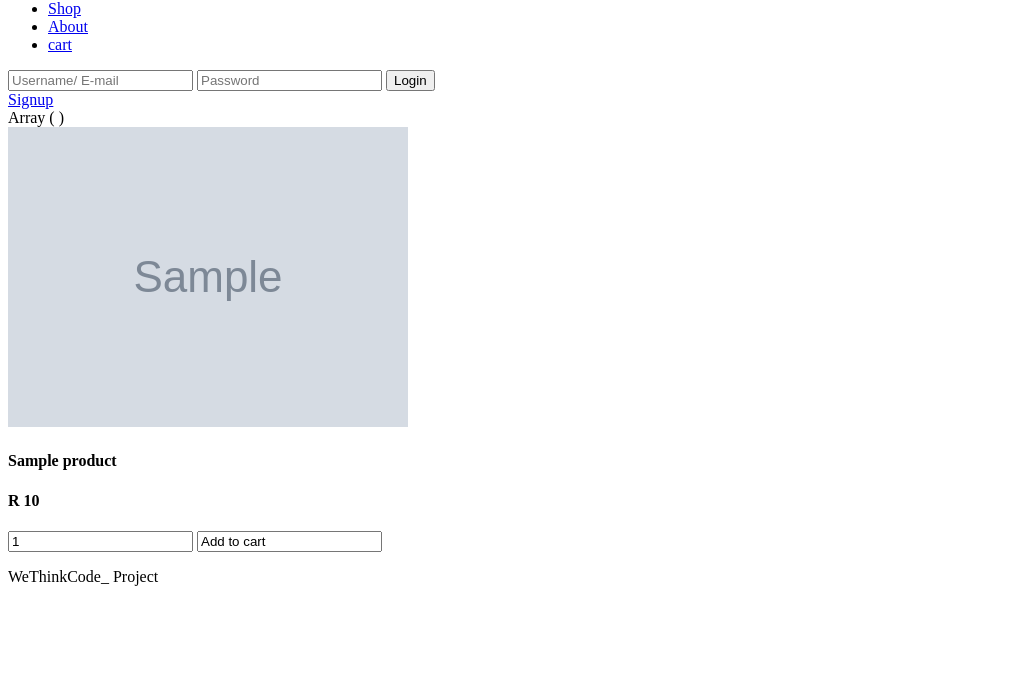
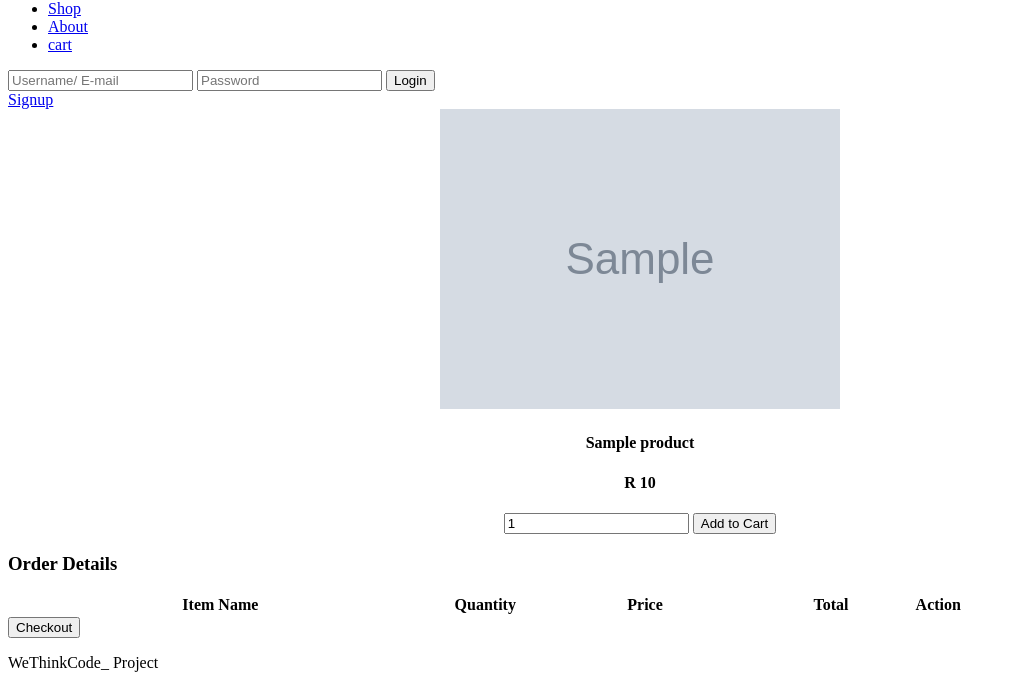
Before and after one commit to Rubzy0422/php, a PHP site: page /shop.php in a window 1280 px wide. Shown: the part 346-1034 px from the top of the page, without its empty margins (0-1016 px from the left). Before the commit the page ends 932 px from the top, so only its background shows below. Run offline with PHP 8.4, Linux system fonts and the light colour scheme; tables that the repository leaves empty or names only in its code hold one stand-in row (values such as "Sample post"); grey boxes marked "Sample" are stand-in pictures; lists and menus that the app fills with data are empty.

Commit message:
fixed shopping cart

```diff
--- a/rush00/shop.php
+++ b/rush00/shop.php
@@ -3,60 +3,128 @@
 require "header.php";
 require "includes/dbh.inc.php";
 
-session_start();
-$product_ids = array();
-//check if Add to cart has been pressed
-if (filter_input(INPUT_POST, 'add_to_cart')) {
-	if (isset($_SESSION['shopping_cart']))
+
+if(isset($_POST["add_to_cart"]))
+{
+	if(isset($_SESSION["shopping_cart"]))
 	{
-
+		$item_array_id = array_column($_SESSION["shopping_cart"], "item_id");
+		if(!in_array($_GET["id"], $item_array_id))
+		{
+			$count = count($_SESSION["shopping_cart"]);
+			$item_array = array(
+				'item_id'			=>	$_GET["id"],
+				'item_name'			=>	$_POST["hidden_name"],
+				'item_price'		=>	$_POST["hidden_price"],
+				'item_quantity'		=>	$_POST["quantity"]
+			);
+			$_SESSION["shopping_cart"][$count] = $item_array;
+		}
+		else
+		{
+			echo '<script>alert("Item Already Added")</script>';
+		}
 	}
-	else // if shopping cart not exist create product
+	else
 	{
-		$_SESSION['shopping_cart'][0] = array
-		(
-			'id' => filter_inpput(INPUT_GET, 'id'),
-			'name' => filter_input(INPUT_POST, 'name'),
-			'price' => filter_input(INPUT_POST, 'price'),
-			'quantity' => filter_input(INPUT_POST, 'quantity')
+		$item_array = array(
+			'item_id'			=>	$_GET["id"],
+			'item_name'			=>	$_POST["hidden_name"],
+			'item_price'		=>	$_POST["hidden_price"],
+			'item_quantity'		=>	$_POST["quantity"]
 		);
+		$_SESSION["shopping_cart"][0] = $item_array;
 	}
 }
-print_r($_SESSION);
-// Create filter
 
-$sql = 'SELECT * FROM products ORDER BY id ASC';
+if(isset($_GET["action"]))
+{
+	if($_GET["action"] == "delete")
+	{
+		foreach($_SESSION["shopping_cart"] as $keys => $values)
+		{
+			if($values["item_id"] == $_GET["id"])
+			{
+				unset($_SESSION["shopping_cart"][$keys]);
+				echo '<script>alert("Item Removed")</script>';
+				echo '<script>window.location="shop.php"</script>';
+			}
+		}
+	}
+}
 
-$result = mysqli_query($conn, $sql);
 ?>
-	<main>
-		<div class="wrapper-main">
-			<section class="section-default">
-<?php
-	if ($result):
-		if (mysqli_num_rows($result) > 0):
-			while ($product = mysqli_fetch_assoc($result)):
+
+		<div class="container">
+			<?php
+				$query = "SELECT * FROM tbl_product ORDER BY id ASC";
+				$result = mysqli_query($conn, $query);
+				if(mysqli_num_rows($result) > 0)
+				{
+					while($row = mysqli_fetch_array($result))
+					{
+				?>
+			<div class="col-md-4">
+				<form method="post" action="shop.php?action=add&id=<?php echo $row["id"]; ?>">
+					<div align="center">
+						<img src="<?php echo $row["image"]; ?>" class="img-responsive" /><br />
+						<h4 class="text-info"><?php echo $row["name"]; ?></h4>
+						<h4 class="text-danger">R <?php echo $row["price"]; ?></h4>
+						<input type="text" name="quantity" value="1" class="form-control" />
+						<input type="hidden" name="hidden_name" value="<?php echo $row["name"]; ?>" />
+						<input type="hidden" name="hidden_price" value="<?php echo $row["price"]; ?>" />
+						<input type="submit" name="add_to_cart" value="Add to Cart" />
+					</div>
+				</form>
+			</div>
+			<?php
+					}
+				}
 			?>
-				<div class="item-container" >
-					<form method="POST" action="index.php?action=add&id=<?php echo $product['id']; ?>">
-						<div class="products">
-						<img src= "<?php echo $product['image']; ?>" class="img-responsive" />
-						<h4 class= "text-info"><?php echo $product['name'] ?></h4>
-						<h4>R <?php echo $product['price']; ?></h4>
-						<input type="text" name="quantity" class="form-control" value="1" />
-						<input type="hidden" name="name" value="<?php echo $product['name']; ?>" />
-						<input type="hidden" name="price" value="<?php echo $product['price']; ?>" />
-						<input type="submit-cart" name="add_to_cart" class="btn_add_to_cart" value="Add to cart" />
-					</form>
-				</div>
-			<?php
-		endwhile;
-	endif;
-endif;
-?>
-			</section>
+
+			<h3>Order Details</h3>
+			<div class="table-responsive">
+				<table class="table table-bordered">
+					<tr>
+						<th width="40%">Item Name</th>
+						<th width="10%">Quantity</th>
+						<th width="20%">Price</th>
+						<th width="15%">Total</th>
+						<th width="5%">Action</th>
+					</tr>
+					<?php
+					if(!empty($_SESSION["shopping_cart"]))
+					{
+						$total = 0;
+						foreach($_SESSION["shopping_cart"] as $keys => $values)
+						{
+					?>
+					<tr>
+						<td><?php echo $values["item_name"]; ?></td>
+						<td><?php echo $values["item_quantity"]; ?></td>
+						<td>R <?php echo $values["item_price"]; ?></td>
+						<td>R <?php echo number_format($values["item_quantity"] * $values["item_price"], 2);?></td>
+						<td><a href="shop.php?action=delete&id=<?php echo $values["item_id"]; ?>"><span class="text-danger">Remove</span></a></td>
+					</tr>
+					<?php
+							$total = $total + ($values["item_quantity"] * $values["item_price"]);
+						}
+					?>
+					<tr>
+						<td colspan="3" align="right">Total</td>
+						<td align="right">R <?php echo number_format($total, 2); ?></td>
+						<td></td>
+					</tr>
+					<?php
+					}
+					?>
+
+				</table>
+				<button class="checkout" onclick="return confirm('Are you sure you want to checkout?');" action="">Checkout</button>
+			</div>
 		</div>
-	</main>
+	</div>
+
 
 <?php
 	require "footer.php";
```
Also changed, not shown: rush00/install.php (+9 -9 lines), rush00/todo.md (+8 -6 lines).
